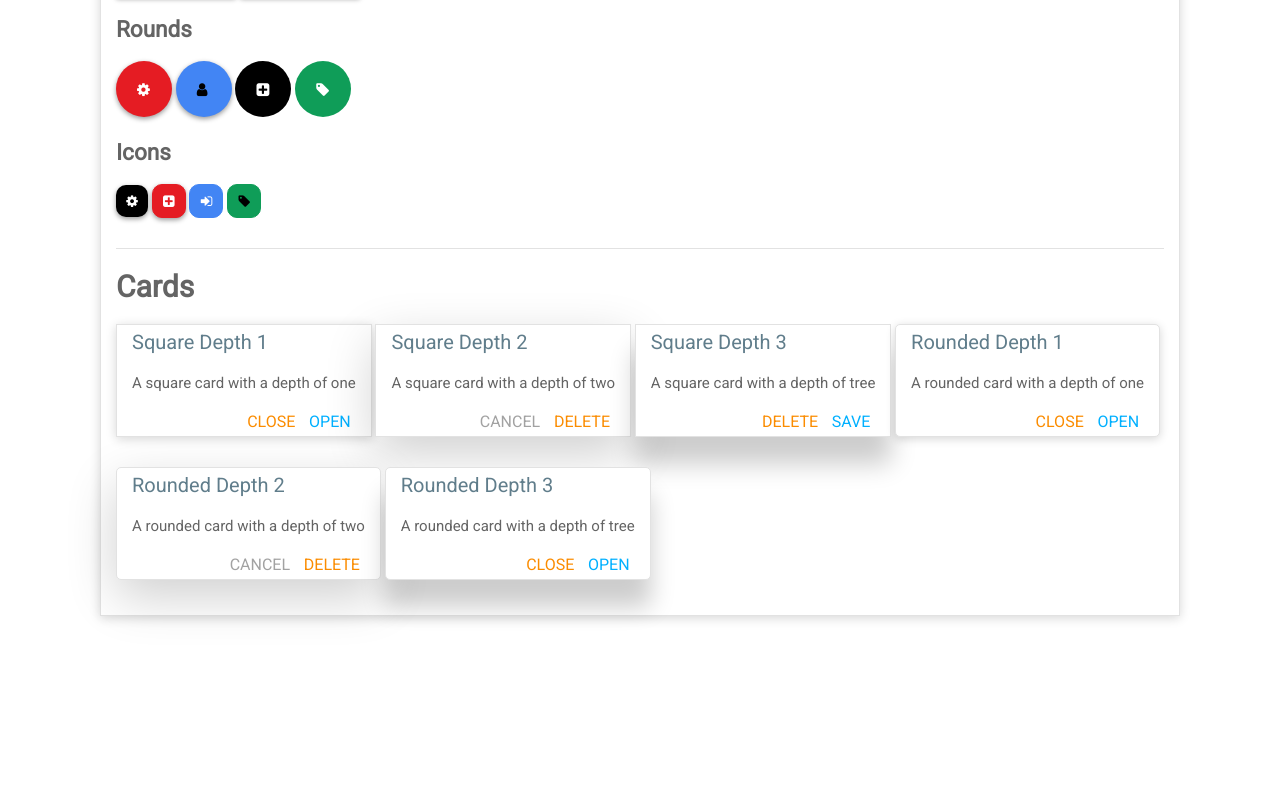
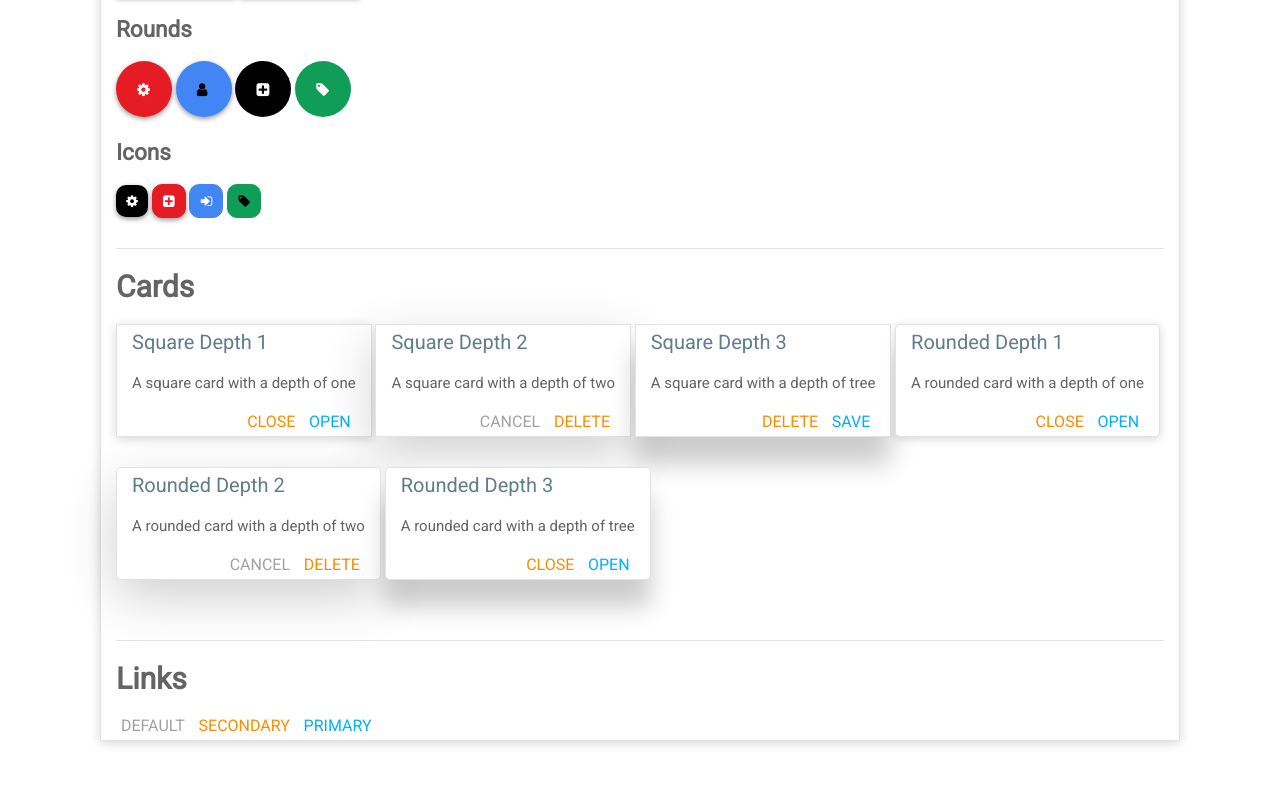
Before and after one commit to clementTal/angular-glu, a plain HTML site: page index.html in a window 1280 px wide. Shown: the part 461-1246 px from the top of the page. Before the commit the page ends 1127 px from the top, so only its background shows below. Drawn offline with Linux system fonts and the light colour scheme.

Commit message:
add link preview

```diff
--- a/index.html
+++ b/index.html
@@ -155,6 +155,11 @@
             <a href="#" class="link primary">open</a>
         </div>
     </div>
+    <div class="divider"></div>
+    <h1>Links</h1>
+    <a href="#" class="link default">default</a>
+    <a href="#" class="link secondary">secondary</a>
+    <a href="#" class="link primary">primary</a>
 </div>
 
 
--- a/sass/misc/_dialog.scss
+++ b/sass/misc/_dialog.scss
@@ -31,5 +31,5 @@
   z-index: 11;
   width: 360px;
   @include translate(0, -500%);
-  @include transition(0.3s ease-out);
+  @include transition(0.4s ease-in-out);
 }
```
Also changed, not shown: css/style.css.
